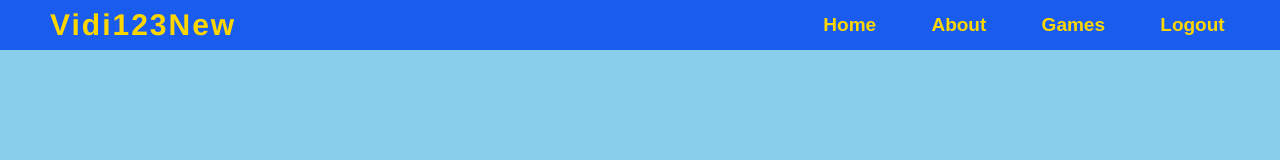
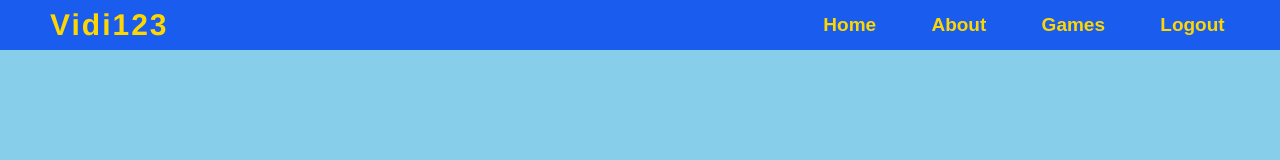
Before and after one commit to belajargitcuy/belajargitcuy.github.io, a plain HTML site: page index.html in a window 1280 px wide. Shown: the top 160 px of the page. Drawn offline with Linux system fonts and the light colour scheme.

Commit message:
mengubah judul menjadi vidi123 seperti semula

```diff
--- a/index.html
+++ b/index.html
@@ -11,7 +11,7 @@
 
     <nav>
         <div class="logo">
-            <h2>Vidi123New</h2>
+            <h2>Vidi123</h2>
         </div>
 
         <ul>
```
